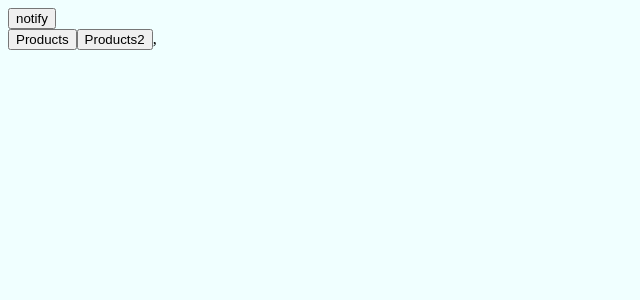
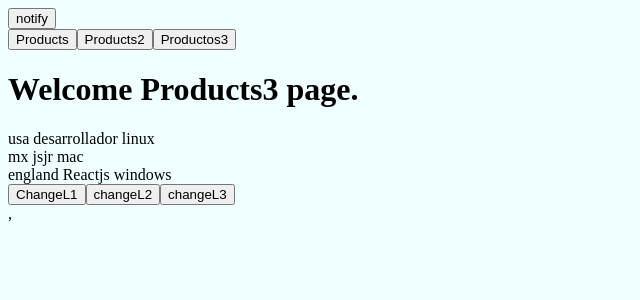
Before and after one commit to SalvadorGonzalezG/Redux-Functionality, a React (Vite) app: page /productos3 in a window 1280 px wide. Shown: the top 300 px of the page, without its empty margins (0-640 px from the left). Built offline with nearby package versions, Linux system fonts and the light colour scheme.

Commit message:
add newRoute -> page3 add newSlice & functionality change state, pais, tipo, ds with onClinck in button

```diff
--- a/src/App.jsx
+++ b/src/App.jsx
@@ -3,6 +3,7 @@ import {ToastContainer, toast } from 'react-toastify';
 import 'react-toastify/dist/ReactToastify.css'
 import Products from './components/Products'
 import Products2 from './components/Products2'
+import Products3 from './components/Products3';
 
 const App = () => {
   const notify = () => toast('wooow')
@@ -15,10 +16,12 @@ const App = () => {
 
       <Router>
         <Link to="/products" ><button>Products</button></Link>
-        <Link to="/products2"><button>Products2</button></Link>
+        <Link to="/productos2"><button>Products2</button></Link>
+        <Link to="/productos3"><button>Productos3</button></Link>
         <Routes>
           <Route path="/products" element={<Products />} />
           <Route path="/products2" element={<Products2 />} />
+          <Route path='/productos3' element={<Products3/>}/>
         </Routes>
       </Router>
     </>
--- a/src/app/store.js
+++ b/src/app/store.js
@@ -1,11 +1,14 @@
 import {configureStore} from '@reduxjs/toolkit'
 import {origenSlice, otroSlice} from '../features/slice/miSlice'
+import {contadorSlice} from '../features/slice/slice.js'
+
 
 // creamos el almacenamiento de Redux en una constante llamada store
 export const store = configureStore({
 
     reducer:{
         unValor:origenSlice.reducer,
-        otroValor:otroSlice.reducer
+        otroValor:otroSlice.reducer,
+        contador:contadorSlice.reducer
     }
 })
--- /dev/null
+++ b/src/components/Products3.jsx
@@ -0,0 +1,44 @@
+import {useSelector, useDispatch} from 'react-redux'
+import {modch3,modch2,modchan} from '../features/slice/slice'
+const Products3 = () => {
+    const dispatch = useDispatch()
+    const actualState = useSelector(state=> state.contador.libraries)
+    const chang=() => {
+        dispatch(modchan({
+            index:0,
+            newPais:'URS',
+            newTipo:'DEVOPS',
+            newds:'LINUX,MAC'
+        }))
+    }
+    const ch2= () => {
+        dispatch(modch2({
+            index:1,
+            newPais:'USA',
+            newTipo:'FRECODE',
+            newds:'WINDOWS'
+        }))
+    }
+    const ch3 = ()=>{
+        dispatch(modch3({
+            index:2,
+            newPais:'Liverpool',
+            newds:'MAC, Linux, Windows'
+        }))
+    }
+  return (
+    <>
+    <h1>Welcome Products3 page.</h1>
+    {actualState.map((val, z)=>
+    <div key={z}>{val.pais} {val.tipo} {val.ds}</div>)}
+
+    <div>
+        <button onClick={chang}>ChangeL1</button>
+        <button onClick={ch2}>changeL2</button>
+        <button onClick={ch3}>changeL3</button>
+    </div>
+    </>
+  )
+}
+
+export default Products3
--- /dev/null
+++ b/src/features/slice/slice.js
@@ -0,0 +1,36 @@
+import { createSlice } from '@reduxjs/toolkit'
+
+export const contadorSlice = createSlice ({
+    //nombre del slice
+    name:'contador',
+    initialState: {
+        libraries:[
+            {pais:'usa',tipo:'desarrollador', ds:'linux'},
+            {pais:'mx', tipo:'jsjr', ds:'mac'},
+            {pais:'england',tipo:'Reactjs', ds:'windows'}]
+    },
+    reducers:{
+        modchan: (state, action) =>{
+            const {index, newPais, newTipo, newds} = action.payload
+            state.libraries[index].pais = newPais
+            state.libraries[index].tipo = newTipo
+            state.libraries[index].ds = newds
+            },
+            modch2:(state, action)=> {
+            const {index, newPais, newTipo, newds} = action.payload
+            state.libraries[index].pais = newPais
+            state.libraries[index].tipo = newTipo
+            state.libraries[index].ds =newds
+            },
+            modch3:(state, action)=>{
+                const {index, newPais, newTipo, newds} = action.payload
+                state.libraries[index].pais = newPais
+                state.libraries[index].tipo = newTipo
+                state.libraries[index].ds = newds
+            }
+    }
+})
+
+
+export const {modch3,modch2,modchan} = contadorSlice.actions
+export default {contadorSlice}.reducer
```
